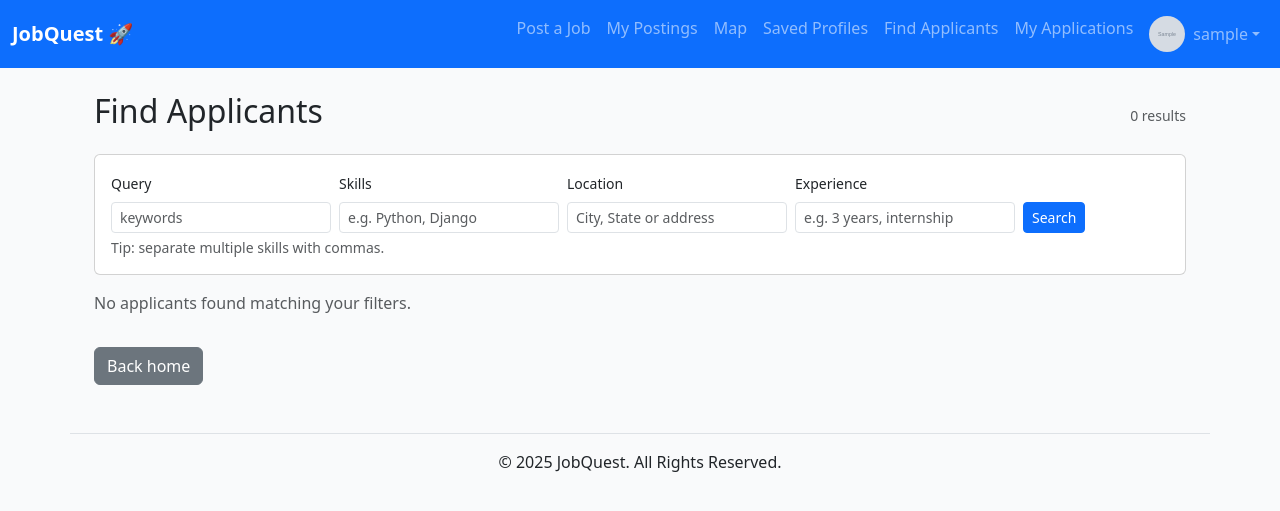
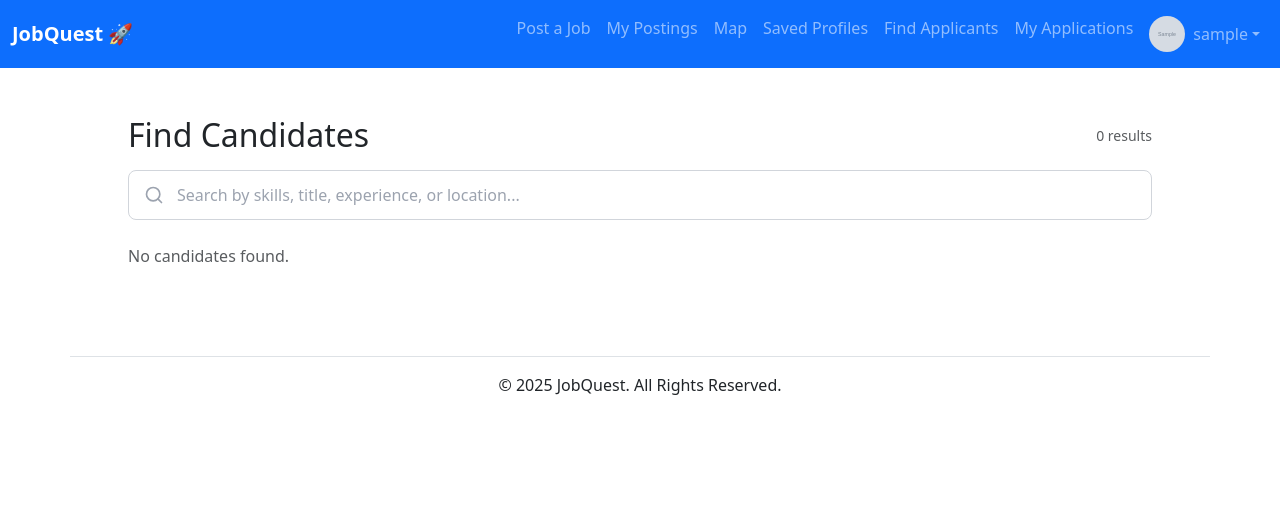
Before and after one commit to Henryli873/linkedout, a Django app: page /accounts/applicants/ in a window 1280 px wide. Shown: the top 511 px of the page. Run offline with Django 5.2, Linux system fonts and the light colour scheme; a user stored in the database is signed in; tables that the repository leaves empty hold one stand-in row (values such as "Sample post"); grey boxes marked "Sample" are stand-in pictures.

Commit message:
changed find jobs and find applications pages to figma

```diff
--- a/accounts/templates/accounts/find-candidates.html
+++ b/accounts/templates/accounts/find-candidates.html
@@ -1,280 +1,90 @@
-<!DOCTYPE html>
-<html lang="en">
-<head>
-    <meta charset="UTF-8">
-    <meta name="viewport" content="width=device-width, initial-scale=1.0">
-    <title>Find Candidates - Linked Out</title>
+{% extends 'base.html' %}
+
+{% block title %}Find Candidates{% endblock %}
+
+{% block extra_css %}
 <style>
-        * {
-            margin: 0;
-            padding: 0;
-            box-sizing: border-box;
-        }
-
-        body {
-            font-family: -apple-system, BlinkMacSystemFont, 'Segoe UI', 'Roboto', 'Oxygen', 'Ubuntu', 'Cantarell', 'Fira Sans', 'Droid Sans', 'Helvetica Neue', sans-serif;
-            -webkit-font-smoothing: antialiased;
-            -moz-osx-font-smoothing: grayscale;
-            background-color: #f9fafb;
-            min-height: 100vh;
-        }
-
-        .container {
-            max-width: 1024px;
-            margin: 0 auto;
-            padding: 48px 24px;
-        }
-
-        h1 {
-            font-size: 2.25rem;
-            font-weight: 800;
-            color: #111827;
-            margin-bottom: 32px;
-            line-height: 1.2;
-        }
+/* Reset and layout */
+* { margin: 0; padding: 0; box-sizing: border-box; }
+.container-page { max-width: 1024px; margin: 0 auto; padding: 24px 0; }
 
 /* Search Bar */
-        .search-container {
-            position: relative;
-            margin-bottom: 32px;
-        }
-
-        .search-icon {
-            position: absolute;
-            left: 16px;
-            top: 50%;
-            transform: translateY(-50%);
-            color: #9ca3af;
-            width: 20px;
-            height: 20px;
-        }
-
-        .search-input {
-            width: 100%;
-            padding: 12px 16px 12px 48px;
-            border: 1px solid #d1d5db;
-            border-radius: 8px;
-            font-size: 1rem;
-            color: #111827;
-            background-color: #ffffff;
-            transition: all 0.2s;
-        }
-
-        .search-input:focus {
-            outline: none;
-            border-color: #3b82f6;
-            box-shadow: 0 0 0 3px rgba(59, 130, 246, 0.1);
-        }
-
-        .search-input::placeholder {
-            color: #9ca3af;
-        }
+.search-container { position: relative; margin-bottom: 24px; }
+.search-icon { position: absolute; left: 16px; top: 50%; transform: translateY(-50%); color: #9ca3af; width: 20px; height: 20px; }
+.search-input { width: 100%; padding: 12px 16px 12px 48px; border: 1px solid #d1d5db; border-radius: 8px; font-size: 1rem; color: #111827; background-color: #ffffff; transition: all 0.2s; }
+.search-input:focus { outline: none; border-color: #3b82f6; box-shadow: 0 0 0 3px rgba(59,130,246,0.1); }
+.search-input::placeholder { color: #9ca3af; }
 
 /* Candidate Listings */
-        .candidates-list {
-            display: flex;
-            flex-direction: column;
-            gap: 16px;
-        }
+.candidates-list { display: flex; flex-direction: column; gap: 16px; }
+.candidate-card-link { display: block; text-decoration: none; color: inherit; }
+.candidate-card { background-color: #ffffff; padding: 24px; border-radius: 8px; border: 1px solid #e5e7eb; box-shadow: 0 1px 2px 0 rgba(0,0,0,0.05); transition: box-shadow 0.2s, transform 0.2s; }
+.candidate-card-link:hover .candidate-card { box-shadow: 0 4px 6px -1px rgba(0,0,0,0.1), 0 2px 4px -1px rgba(0,0,0,0.06); transform: translateY(-1px); }
+.candidate-name { font-size: 1.25rem; font-weight: 600; color: #111827; margin-bottom: 4px; line-height: 1.4; }
+.candidate-title { font-size: 1rem; color: #374151; margin-bottom: 12px; line-height: 1.5; }
+.candidate-info { font-size: 0.875rem; color: #4b5563; margin-bottom: 12px; }
+.separator { margin: 0 8px; color: #d1d5db; }
+.skills-container { display: flex; gap: 8px; flex-wrap: wrap; }
+.skill-tag { padding: 6px 12px; background-color: #dbeafe; color: #1d4ed8; border-radius: 9999px; font-size: 0.875rem; font-weight: 500; }
 
-        .candidate-card {
-            background-color: #ffffff;
-            padding: 24px;
-            border-radius: 8px;
-            border: 1px solid #e5e7eb;
-            box-shadow: 0 1px 2px 0 rgba(0, 0, 0, 0.05);
-            cursor: pointer;
-            transition: box-shadow 0.2s;
-        }
-
-        .candidate-card:hover {
-            box-shadow: 0 4px 6px -1px rgba(0, 0, 0, 0.1), 0 2px 4px -1px rgba(0, 0, 0, 0.06);
-        }
-
-        .candidate-name {
-            font-size: 1.25rem;
-            font-weight: 600;
-            color: #111827;
-            margin-bottom: 4px;
-            line-height: 1.4;
-        }
-
-        .candidate-title {
-            font-size: 1rem;
-            color: #374151;
-            margin-bottom: 12px;
-            line-height: 1.5;
-        }
-
-        .candidate-info {
-            font-size: 0.875rem;
-            color: #4b5563;
-            margin-bottom: 12px;
-        }
-
-        .candidate-info span {
-            display: inline-block;
-        }
-
-        .separator {
-            margin: 0 8px;
-            color: #d1d5db;
-        }
-
-        /* Skills */
-        .skills-container {
-            display: flex;
-            gap: 8px;
-            flex-wrap: wrap;
-        }
-
-        .skill-tag {
-            padding: 6px 12px;
-            background-color: #dbeafe;
-            color: #1d4ed8;
-            border-radius: 9999px;
-            font-size: 0.875rem;
-            font-weight: 500;
-        }
-
-        /* Responsive */
 @media (max-width: 768px) {
-            h1 {
-                font-size: 1.875rem;
-            }
-
-            .candidate-info {
-                font-size: 0.8125rem;
-            }
-
-            .skill-tag {
-                font-size: 0.8125rem;
-                padding: 4px 10px;
-            }
+  .candidate-info { font-size: 0.8125rem; }
+  .skill-tag { font-size: 0.8125rem; padding: 4px 10px; }
 }
 </style>
-</head>
-<body>
-    <div class="container">
-        <h1>Find Candidates</h1>
+{% endblock %}
 
-        <!-- Search Bar -->
+{% block content %}
+<div class="container-page">
+  <div class="d-flex justify-content-between align-items-center mb-3">
+    <h2 class="mb-0">Find Candidates</h2>
+    <div class="text-muted small">{{ profiles|length }} results</div>
+  </div>
+
+  <!-- Unified search bar -->
+  <form method="get" action="{% url 'accounts:find_applicants' %}">
     <div class="search-container">
       <svg class="search-icon" xmlns="http://www.w3.org/2000/svg" fill="none" viewBox="0 0 24 24" stroke="currentColor">
         <circle cx="11" cy="11" r="8" stroke-width="2"/>
         <path d="M21 21l-4.35-4.35" stroke-width="2" stroke-linecap="round"/>
       </svg>
-            <input
-                type="text"
-                class="search-input"
-                placeholder="Search by skills, title, or location..."
-            />
+      <input type="text" name="q" class="search-input" placeholder="Search by skills, title, experience, or location..." value="{{ q }}" />
     </div>
+  </form>
 
-        <!-- Candidate Listings -->
+  {% if profiles %}
     <div class="candidates-list">
-            <!-- Candidate 1 -->
+      {% for p in profiles %}
+        <a href="{% url 'accounts:profile_detail' p.user.username %}" class="candidate-card-link">
           <div class="candidate-card">
-                <h2 class="candidate-name">Sarah Johnson</h2>
-                <p class="candidate-title">Full Stack Developer</p>
+            <div class="candidate-name">{{ p.user.get_full_name|default:p.user.username }}</div>
+            {% if p.headline_visible and p.headline %}
+              <div class="candidate-title">{{ p.headline }}</div>
+            {% endif %}
             <div class="candidate-info">
-                    <span>5 years experience</span>
-                    <span class="separator">•</span>
-                    <span>Seattle, WA</span>
+              {% if p.location %}
+                <span>{{ p.location }}</span>
+              {% endif %}
+              {% if p.experience_visible and p.experience %}
+                {% if p.location %}<span class="separator">•</span>{% endif %}
+                <span>{{ p.experience|truncatechars:140 }}</span>
+              {% endif %}
             </div>
+            {% if p.skills_visible and p.skills %}
               <div class="skills-container">
-                    <span class="skill-tag">React</span>
-                    <span class="skill-tag">Node.js</span>
-                    <span class="skill-tag">Python</span>
-                    <span class="skill-tag">AWS</span>
+                {% for s in p.skill_list|slice:':10' %}
+                  <span class="skill-tag">{{ s }}</span>
+                {% endfor %}
               </div>
+            {% endif %}
           </div>
+        </a>
+      {% endfor %}
+    </div>
+  {% else %}
+    <p class="text-muted">No candidates found.</p>
+  {% endif %}
+</div>
+{% endblock %}
 
-            <!-- Candidate 2 -->
-            <div class="candidate-card">
-                <h2 class="candidate-name">Michael Chen</h2>
-                <p class="candidate-title">Product Designer</p>
-                <div class="candidate-info">
-                    <span>7 years experience</span>
-                    <span class="separator">•</span>
-                    <span>Austin, TX</span>
-                </div>
-                <div class="skills-container">
-                    <span class="skill-tag">Figma</span>
-                    <span class="skill-tag">UI/UX</span>
-                    <span class="skill-tag">Design Systems</span>
-                    <span class="skill-tag">Prototyping</span>
-                </div>
-            </div>
-
-            <!-- Candidate 3 -->
-            <div class="candidate-card">
-                <h2 class="candidate-name">Emily Rodriguez</h2>
-                <p class="candidate-title">Data Engineer</p>
-                <div class="candidate-info">
-                    <span>4 years experience</span>
-                    <span class="separator">•</span>
-                    <span>Chicago, IL</span>
-                </div>
-                <div class="skills-container">
-                    <span class="skill-tag">SQL</span>
-                    <span class="skill-tag">Spark</span>
-                    <span class="skill-tag">Python</span>
-                    <span class="skill-tag">Airflow</span>
-                </div>
-            </div>
-
-            <!-- Candidate 4 -->
-            <div class="candidate-card">
-                <h2 class="candidate-name">David Park</h2>
-                <p class="candidate-title">DevOps Engineer</p>
-                <div class="candidate-info">
-                    <span>6 years experience</span>
-                    <span class="separator">•</span>
-                    <span>San Diego, CA</span>
-                </div>
-                <div class="skills-container">
-                    <span class="skill-tag">Kubernetes</span>
-                    <span class="skill-tag">Docker</span>
-                    <span class="skill-tag">CI/CD</span>
-                    <span class="skill-tag">Terraform</span>
-                </div>
-            </div>
-        </div>
-    </div>
-
-    <script>
-        // Add basic search functionality
-        const searchInput = document.querySelector('.search-input');
-        const candidateCards = document.querySelectorAll('.candidate-card');
-
-        searchInput.addEventListener('input', (e) => {
-            const searchTerm = e.target.value.toLowerCase();
-
-            candidateCards.forEach(card => {
-                const name = card.querySelector('.candidate-name').textContent.toLowerCase();
-                const title = card.querySelector('.candidate-title').textContent.toLowerCase();
-                const info = card.querySelector('.candidate-info').textContent.toLowerCase();
-                const skills = Array.from(card.querySelectorAll('.skill-tag'))
-                    .map(tag => tag.textContent.toLowerCase())
-                    .join(' ');
-
-                if (name.includes(searchTerm) || title.includes(searchTerm) ||
-                    info.includes(searchTerm) || skills.includes(searchTerm)) {
-                    card.style.display = 'block';
-                } else {
-                    card.style.display = 'none';
-                }
-            });
-        });
-
-        // Add click handlers to candidate cards
-        candidateCards.forEach(card => {
-            card.addEventListener('click', () => {
-                const candidateName = card.querySelector('.candidate-name').textContent;
-                alert(`Viewing profile for: ${candidateName}`);
-            });
-        });
-    </script>
-</body>
-</html>
+{% block extra_js %}{% endblock %}
--- a/accounts/templates/accounts/find_applicants.html
+++ b/accounts/templates/accounts/find_applicants.html
@@ -1,9 +1,41 @@
 {% extends 'base.html' %}
 
-{% block title %}Find Candidates{% endblock %}
+{% block title %}Find Applicants{% endblock %}
 
 {% block extra_css %}
 <style>
+.search-container {
+  position: relative;
+}
+
+.autocomplete-dropdown {
+  position: absolute;
+  top: 100%;
+  left: 0;
+  right: 0;
+  background: white;
+  border: 1px solid #ccc;
+  border-top: none;
+  max-height: 200px;
+  overflow-y: auto;
+  z-index: 1000;
+  display: none;
+}
+
+.autocomplete-item {
+  padding: 8px 12px;
+  cursor: pointer;
+  border-bottom: 1px solid #eee;
+}
+
+.autocomplete-item:hover {
+  background-color: #f8f9fa;
+}
+
+.autocomplete-item.selected {
+  background-color: #007bff;
+  color: white;
+}
     * { margin: 0; padding: 0; box-sizing: border-box; }
     body { background-color: #f9fafb; font-family: system-ui, sans-serif; }
 
--- a/accounts/views.py
+++ b/accounts/views.py
@@ -184,91 +184,45 @@ def signup(request):
 
 @login_required
 def find_applicants(request):
-	"""Recruiter-only: search applicant profiles by skills, location, and experience."""
+	"""Recruiter-only: unified search across candidate fields using a single query string."""
 	profile = getattr(request.user, 'profile', None)
 	if not profile or not profile.is_recruiter:
 		return HttpResponseForbidden("You are not authorized.")
 
-	# Query params
+	# Unified query param
 	q = request.GET.get('q', '').strip()
-	skills_q = request.GET.get('skills', '').strip()
-	location = request.GET.get('location', '').strip()
-	experience_q = request.GET.get('experience', '').strip()
-	desired_position_q = request.GET.get('desired_position', '').strip()
 
 	qs = Profile.objects.filter(is_recruiter=False)
 
-	if skills_q:
-		tokens = [t.strip() for t in re.split(r'[,\s]+', skills_q) if t.strip()]
-		if tokens:
-			sq = Q()
-			for t in tokens:
-				sq |= Q(skills__icontains=t)
-			qs = qs.filter(sq)
-
-	if location:
-		# If location field exists, use it; otherwise fall back to searching bio/experience/education
-		try:
-			qs = qs.filter(location__icontains=location)
-		except Exception:
-			qs = qs.filter(Q(bio__icontains=location) | Q(experience__icontains=location) | Q(education__icontains=location))
-
-	if experience_q:
-		qs = qs.filter(experience__icontains=experience_q)
-
 	if q:
-		# Unified, all-purpose search across multiple profile and user fields
-		or_q = (
-			Q(headline__icontains=q) |
-			Q(bio__icontains=q) |
-			Q(skills__icontains=q) |
-			Q(experience__icontains=q) |
-			Q(education__icontains=q) |
-			Q(company__icontains=q) |
-			Q(user__username__icontains=q) |
-			Q(user__first_name__icontains=q) |
-			Q(user__last_name__icontains=q)
-		)
-		# Attempt to include location if the field exists
-		try:
-			or_q = or_q | Q(location__icontains=q)
-		except Exception:
-			pass
-		# Expand tokenized search to catch multiple skills/terms (split on commas or whitespace)
-		tokens = [t.strip() for t in re.split(r'[,\s]+', q) if t.strip()]
-		if tokens:
-			tq = Q()
-			for t in tokens:
-				tq |= (
-					Q(skills__icontains=t) |
-					Q(experience__icontains=t) |
-					Q(education__icontains=t) |
-					Q(headline__icontains=t) |
-					Q(company__icontains=t)
-				)
-				try:
-					tq |= Q(location__icontains=t)
-				except Exception:
-					pass
-			or_q = or_q | tq
-		qs = qs.filter(or_q)
+		# Tokenize on commas/whitespace; require each token to match at least one field
+		tokens = [t for t in re.split(r'[,\s]+', q) if t]
+		for t in tokens:
+			qs = qs.filter(
+				Q(user__username__icontains=t) |
+				Q(user__first_name__icontains=t) |
+				Q(user__last_name__icontains=t) |
+				Q(headline__icontains=t) |
+				Q(bio__icontains=t) |
+				Q(skills__icontains=t) |
+				Q(experience__icontains=t) |
+				Q(education__icontains=t) |
+				Q(company__icontains=t) |
+				Q(location__icontains=t) |
+				Q(desired_positions__icontains=t) |
+				Q(desired_companies__icontains=t)
+			)
 
 	qs = qs.select_related('user').order_by('user__username')
 
 	for p in qs:
-		p.skill_list = p.skills.split(",") if p.skills else []
-		p.desired_positions_list = (
-			[t.strip() for t in p.desired_positions.split(",")]
-			if p.desired_positions else []
-		)
+		p.skill_list = [s.strip() for s in p.skills.split(",")] if p.skills else []
+		p.desired_positions_list = [s.strip() for s in p.desired_positions.split(",")] if p.desired_positions else []
 
-	return render(request, 'accounts/find_applicants.html', {
+	return render(request, 'accounts/find-candidates.html', {
 		'profiles': qs,
 		'q': q,
-		'skills': skills_q,
-		'location': location,
-		'experience': experience_q,
-		'desired_position': desired_position_q,})
+	})
 
 class CustomLoginView(LoginView):
 	template_name = 'registration/login.html'
```
Also changed, not shown: jobs/templates/jobs/find-jobs.html (added, +77 -0 lines), jobs/views.py (+18 -114 lines). Lines whose indentation alone changed are shown as unchanged.
